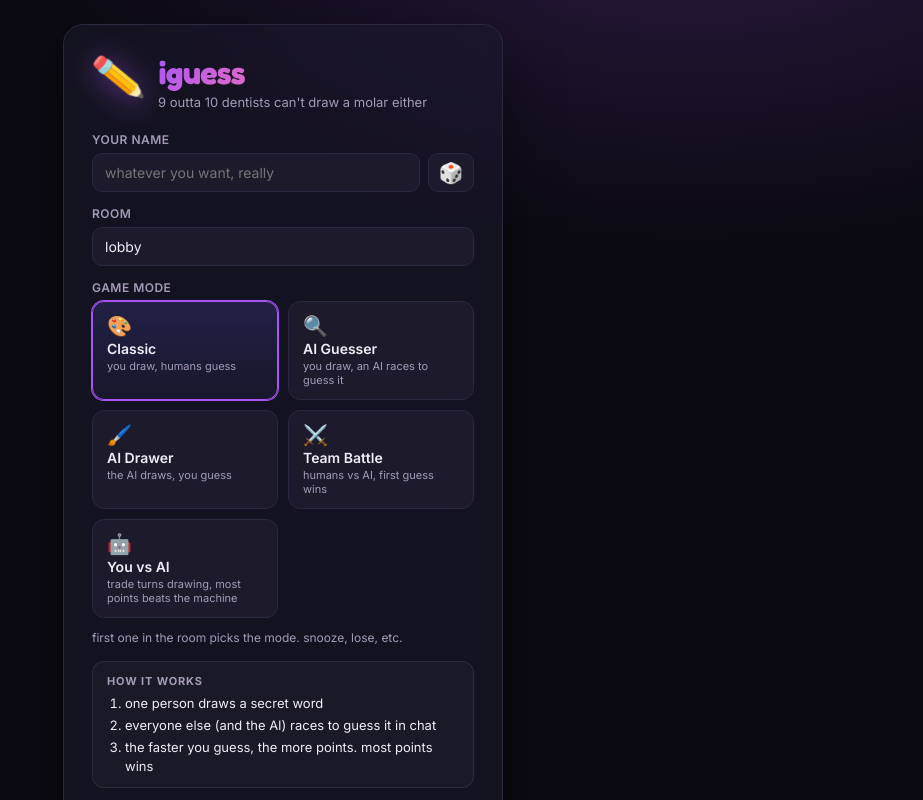
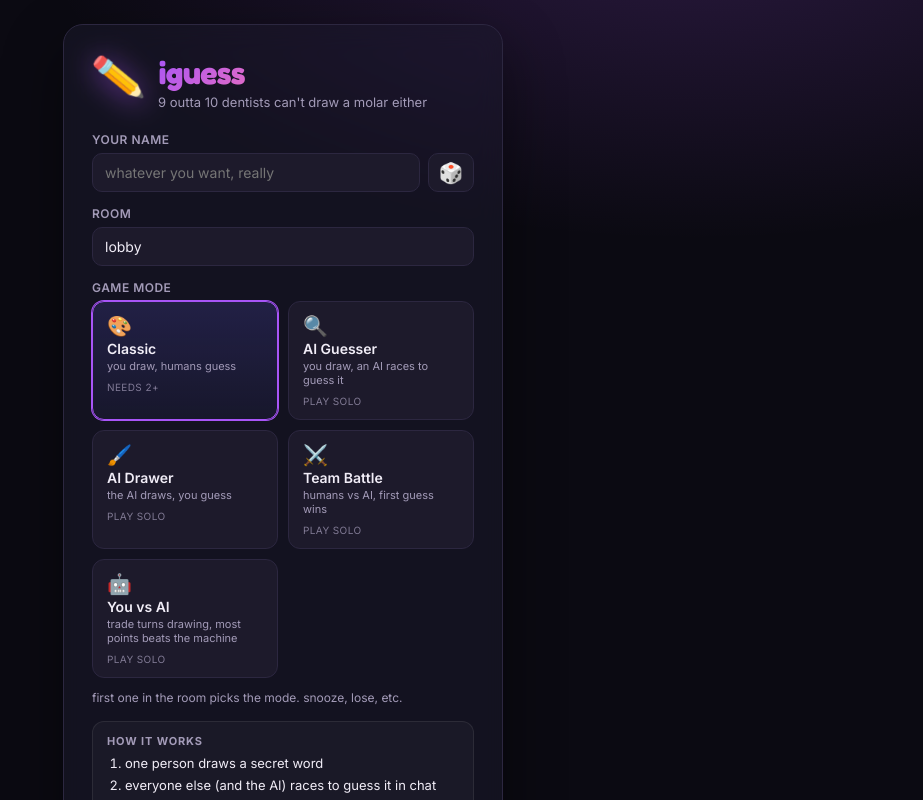
Before and after one commit to aiden-jang/iguess, a React (Vite) app in the folder packages/client/: page / in a window 1280 px wide. Shown: the top 800 px of the page, without its empty margins (357-1280 px from the left). Built offline with nearby package versions, Linux system fonts and the light colour scheme.

Commit message:
feat: say which modes can be played alone, since the default can't

```diff
--- a/packages/client/src/App.tsx
+++ b/packages/client/src/App.tsx
@@ -5,12 +5,16 @@ import { renderEvidencePng } from "./evidenceCard";
 
 const COLORS = ["#111111", "#e11d48", "#2563eb", "#16a34a", "#f59e0b", "#ffffff"];
 
+// `needsTwo` mirrors each mode's `minHumans` on the server (see packages/game-server/src/modes).
+// Classic is the only one that can't run alone, and it is also the default — so someone arriving on
+// their own picked the single unplayable option before they had any way to know, then hit "need at
+// least 2 players" from inside a room whose mode is already fixed by whoever created it.
 const MODES = [
-  { value: "classic", label: "Classic", blurb: "you draw, humans guess", icon: "🎨" },
-  { value: "ai", label: "AI Guesser", blurb: "you draw, an AI races to guess it", icon: "🔍" },
-  { value: "ai-drawer", label: "AI Drawer", blurb: "the AI draws, you guess", icon: "🖌️" },
-  { value: "team-battle", label: "Team Battle", blurb: "humans vs AI, first guess wins", icon: "⚔️" },
-  { value: "duel", label: "You vs AI", blurb: "trade turns drawing, most points beats the machine", icon: "🤖" },
+  { value: "classic", label: "Classic", blurb: "you draw, humans guess", icon: "🎨", needsTwo: true },
+  { value: "ai", label: "AI Guesser", blurb: "you draw, an AI races to guess it", icon: "🔍", needsTwo: false },
+  { value: "ai-drawer", label: "AI Drawer", blurb: "the AI draws, you guess", icon: "🖌️", needsTwo: false },
+  { value: "team-battle", label: "Team Battle", blurb: "humans vs AI, first guess wins", icon: "⚔️", needsTwo: false },
+  { value: "duel", label: "You vs AI", blurb: "trade turns drawing, most points beats the machine", icon: "🤖", needsTwo: false },
 ];
 
 const isAI = (id?: string | null) => !!id && id.startsWith("ai-");
@@ -387,6 +391,7 @@ export function App() {
                   <span style={styles.modeIcon}>{m.icon}</span>
                   <span style={styles.modeLabel}>{m.label}</span>
                   <span style={styles.modeBlurb}>{m.blurb}</span>
+                  <span style={styles.modeNeeds}>{m.needsTwo ? "needs 2+" : "play solo"}</span>
                 </button>
               );
             })}
@@ -1341,6 +1346,14 @@ const styles: Record<string, React.CSSProperties> = {
   modeIcon: { fontSize: 20 },
   modeLabel: { fontWeight: 600, fontSize: 14 },
   modeBlurb: { fontSize: 11, color: "var(--muted)" },
+  modeNeeds: {
+    fontSize: 10,
+    marginTop: 6,
+    letterSpacing: "0.04em",
+    textTransform: "uppercase" as const,
+    color: "var(--muted)",
+    opacity: 0.75,
+  },
   hint: { display: "block", color: "var(--muted)", fontSize: 12, margin: "12px 0 4px" },
   howto: {
     margin: "16px 0 4px",
```
